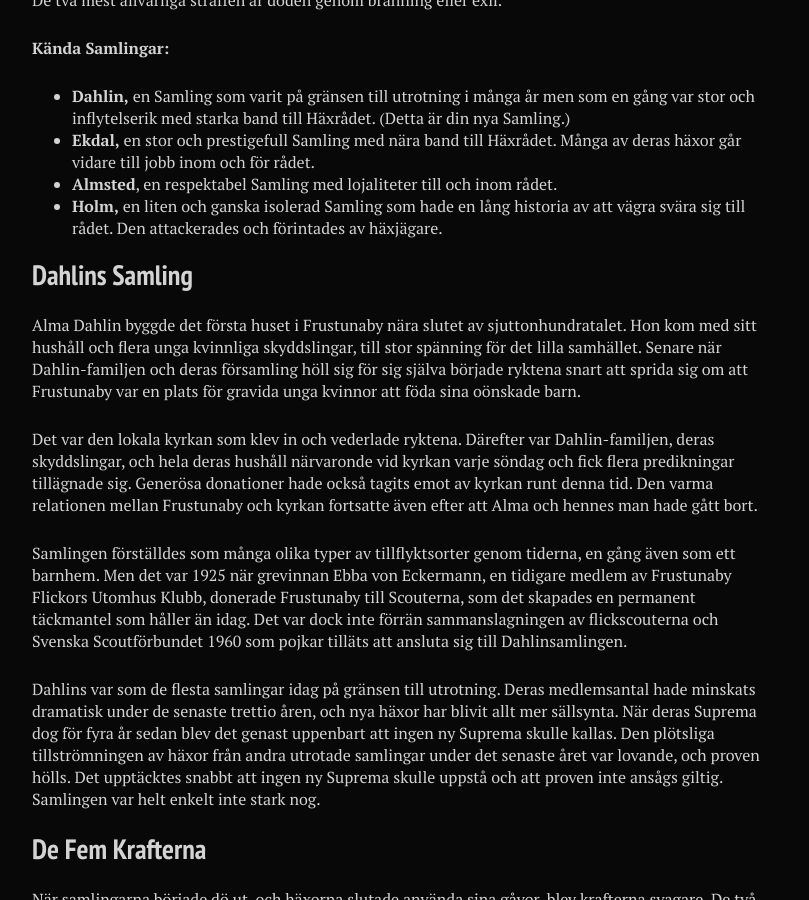
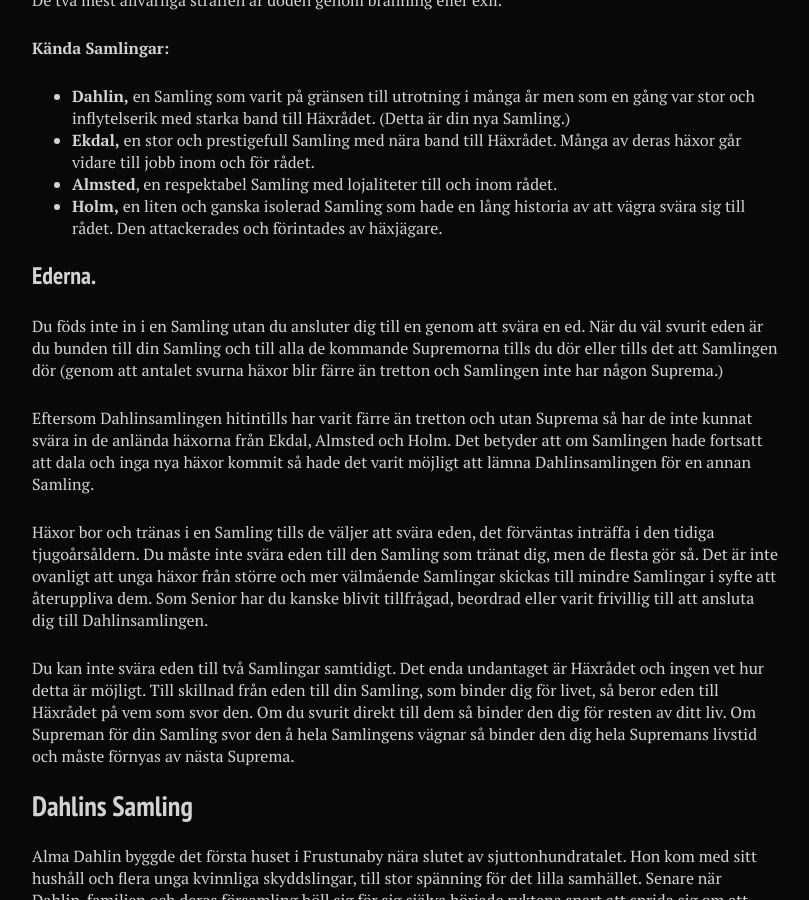
Before and after one commit to stanislavb/www.coven.nu, a Jekyll site: the page built from fiktion/index.md, in a window 1280 px wide and 900 px high, scrolled down 1706 px. Shown: the whole window, without its empty margins (288-1097 px from the left). Built offline with Jekyll 4.4.1, drawn with Linux system fonts in a browser that asks for light colours; nearby versions of some CDN libraries.

Commit message:
Update index.md

```diff
--- a/fiktion/index.md
+++ b/fiktion/index.md
@@ -48,6 +48,14 @@ De två mest allvarliga straffen är döden genom bränning eller exil.
  * **Almsted**, en respektabel Samling med lojaliteter till och inom rådet.
  * **Holm,** en liten och ganska isolerad Samling som hade en lång historia av att vägra svära sig till rådet. Den attackerades och förintades av häxjägare.
 
+### Ederna.
+Du föds inte in i en Samling utan du ansluter dig till en genom att svära en ed. När du väl svurit eden är du bunden till din Samling och till alla de kommande Supremorna tills du dör eller tills det att Samlingen dör (genom att antalet svurna häxor blir färre än tretton och Samlingen inte har någon Suprema.)
+
+Eftersom Dahlinsamlingen hitintills har varit färre än tretton och utan Suprema så har de inte kunnat svära in de anlända häxorna från Ekdal, Almsted och Holm. Det betyder att om Samlingen hade fortsatt att dala och inga nya häxor kommit så hade det varit möjligt att lämna Dahlinsamlingen för en annan Samling.
+
+Häxor bor och tränas i en Samling tills de väljer att svära eden, det förväntas inträffa i den tidiga tjugoårsåldern. Du måste inte svära eden till den Samling som tränat dig, men de flesta gör så. Det är inte ovanligt att unga häxor från större och mer välmående Samlingar skickas till mindre Samlingar i syfte att återuppliva dem. Som Senior har du kanske blivit tillfrågad, beordrad eller varit frivillig till att ansluta dig till Dahlinsamlingen.
+
+Du kan inte svära eden till två Samlingar samtidigt. Det enda undantaget är Häxrådet och ingen vet hur detta är möjligt. Till skillnad från eden till din Samling, som binder dig för livet, så beror eden till Häxrådet på vem som svor den. Om du svurit direkt till dem så binder den dig för resten av ditt liv. Om Supreman för din Samling svor den å hela Samlingens vägnar så binder den dig hela Supremans livstid och måste förnyas av nästa Suprema.
 
 ## Dahlins Samling
 
```
